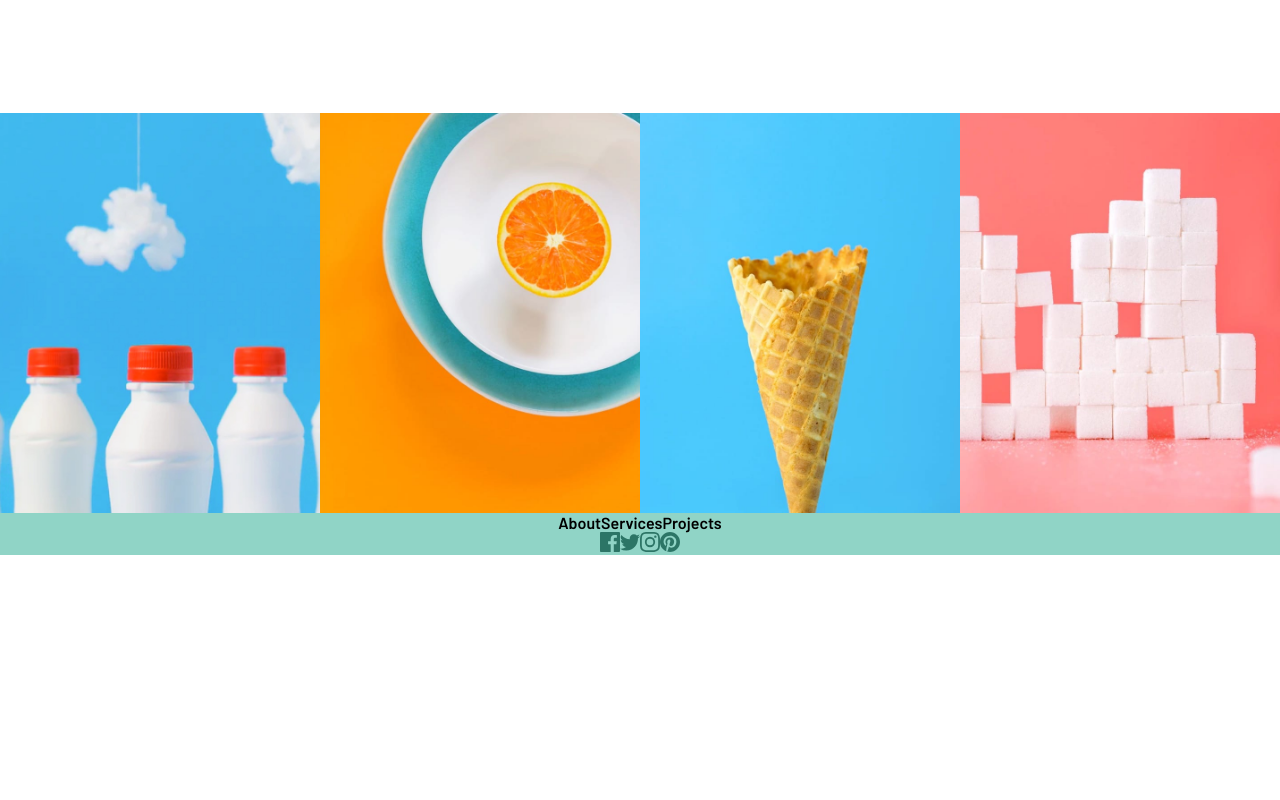
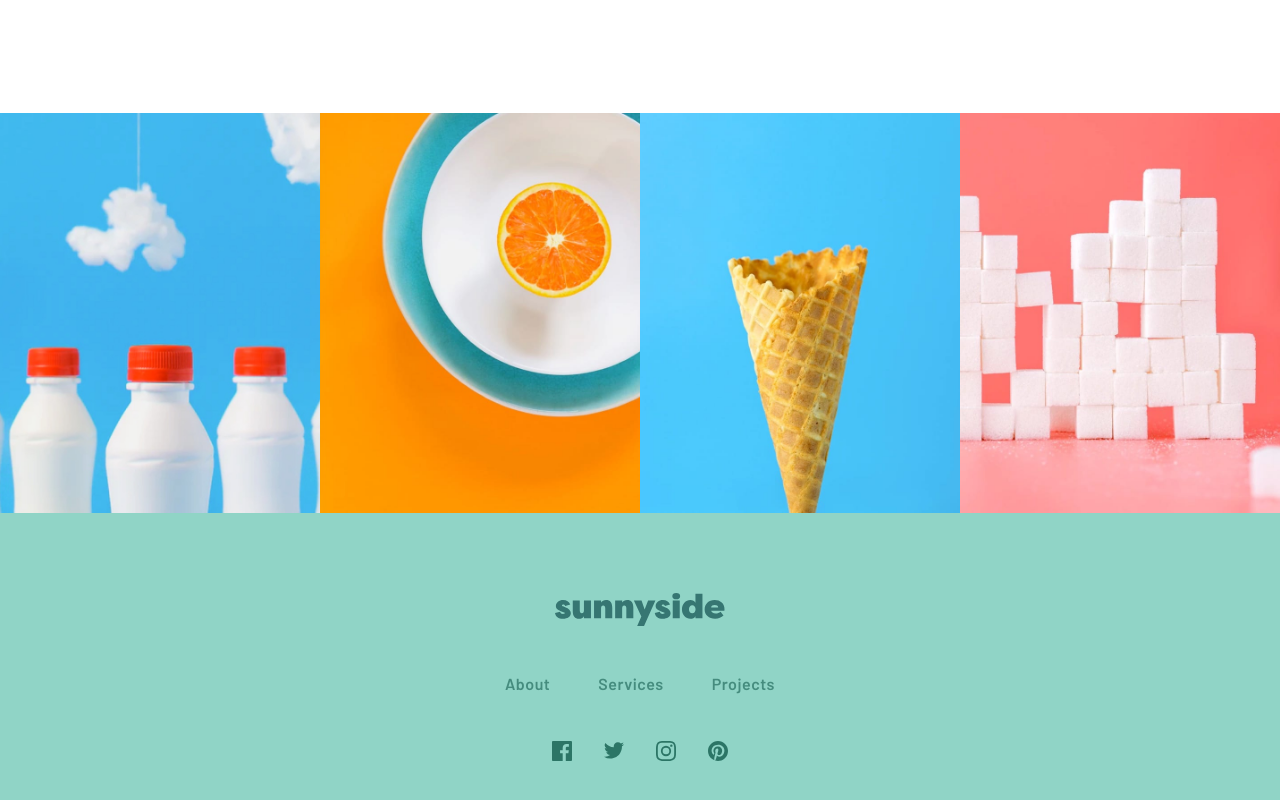
Before and after one commit to YerikAH/sunny-agency-frontend-mentor, a React (Vite) app: page / in a window 1280 px wide. Shown: the part 3057-3857 px from the top of the page. Before the commit the page ends 3612 px from the top, so only its background shows below. Built offline with nearby package versions, Linux system fonts and the light colour scheme.

Commit message:
footer end

```diff
--- a/src/components/Fotter.tsx
+++ b/src/components/Fotter.tsx
@@ -7,6 +7,8 @@ import {
   FotterUlLi,
   UlLiA,
 } from "../styles/fotter_style";
+import logo from "../images/logo-green.svg";
+
 import Facebook from "./icons/Facebook";
 import Instagram from "./icons/Instagram";
 import Pinterest from "./icons/Pinterest";
@@ -16,8 +18,8 @@ export default function Fotter() {
   return (
     <FooterStyle>
       <DivGrid>
-        <FotterLogo />
-        <FotterUl>
+        <FotterLogo src={logo} />
+        <FotterUl className="3rem">
           <FotterUlLi>
             <UlLiA>About</UlLiA>
           </FotterUlLi>
@@ -28,7 +30,7 @@ export default function Fotter() {
             <UlLiA>Projects</UlLiA>
           </FotterUlLi>
         </FotterUl>
-        <FotterUl>
+        <FotterUl className="2rem">
           <FotterUlLi>
             <UlLiA>
               <Facebook />
--- a/src/styles/fotter_style.ts
+++ b/src/styles/fotter_style.ts
@@ -7,6 +7,7 @@ export const FooterStyle = styled.footer`
   width: 100%;
   flex-direction: column;
   background-color: var(--footer-color);
+  padding: 5rem 1rem;
 `;
 
 export const DivGrid = styled.div`
@@ -14,9 +15,13 @@ export const DivGrid = styled.div`
   max-width: 1440px;
   width: 100%;
   place-items: center;
+  gap: 3rem;
   place-content: center;
 `;
-export const FotterLogo = styled.img``;
+export const FotterLogo = styled.img`
+  width: 10.625rem;
+  height: auto;
+`;
 export const FotterUl = styled.ul`
   display: flex;
   justify-content: center;
@@ -24,4 +29,8 @@ export const FotterUl = styled.ul`
   gap: ${(props) => props.className && props.className};
 `;
 export const FotterUlLi = styled.li``;
-export const UlLiA = styled.a``;
+export const UlLiA = styled.a`
+  letter-spacing: 0.5px;
+  color: var(--dark-moderate-cyan);
+  font-weight: 600;
+`;
```
